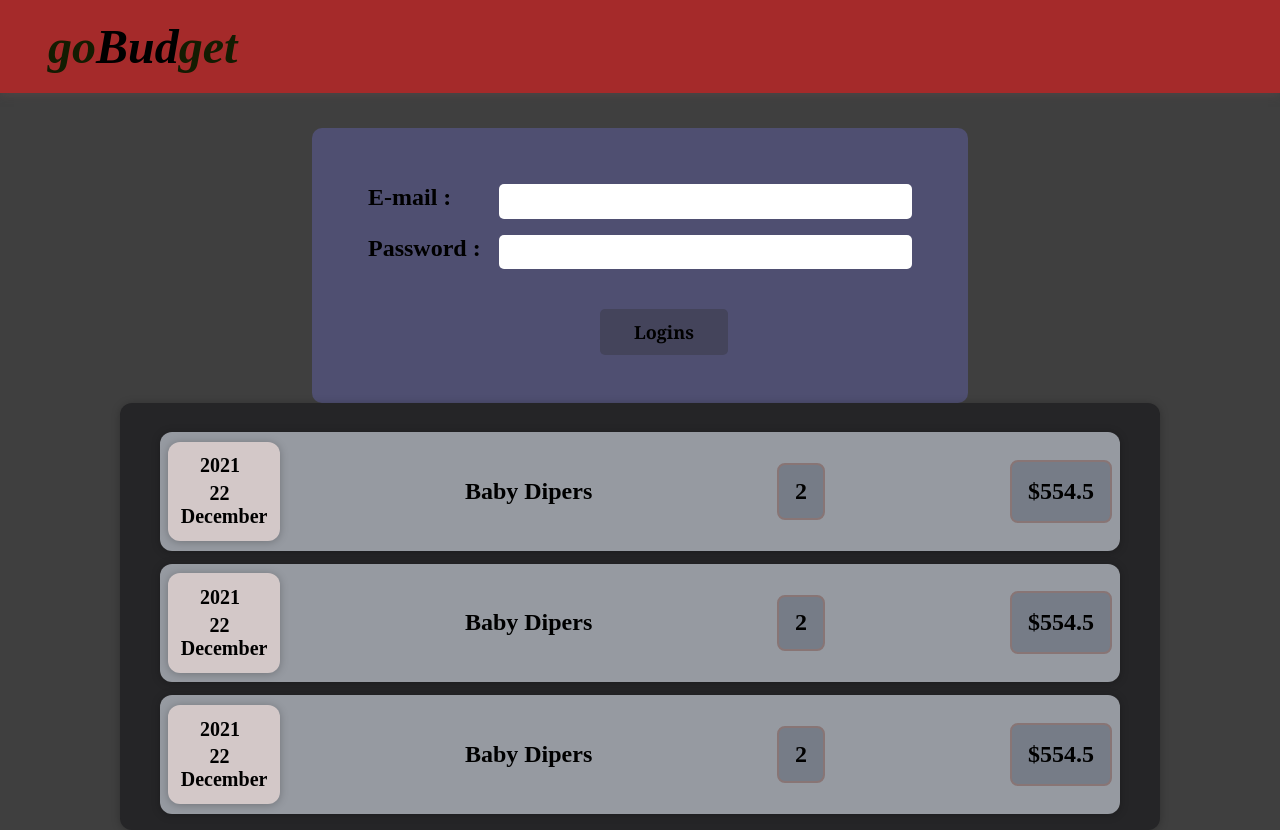
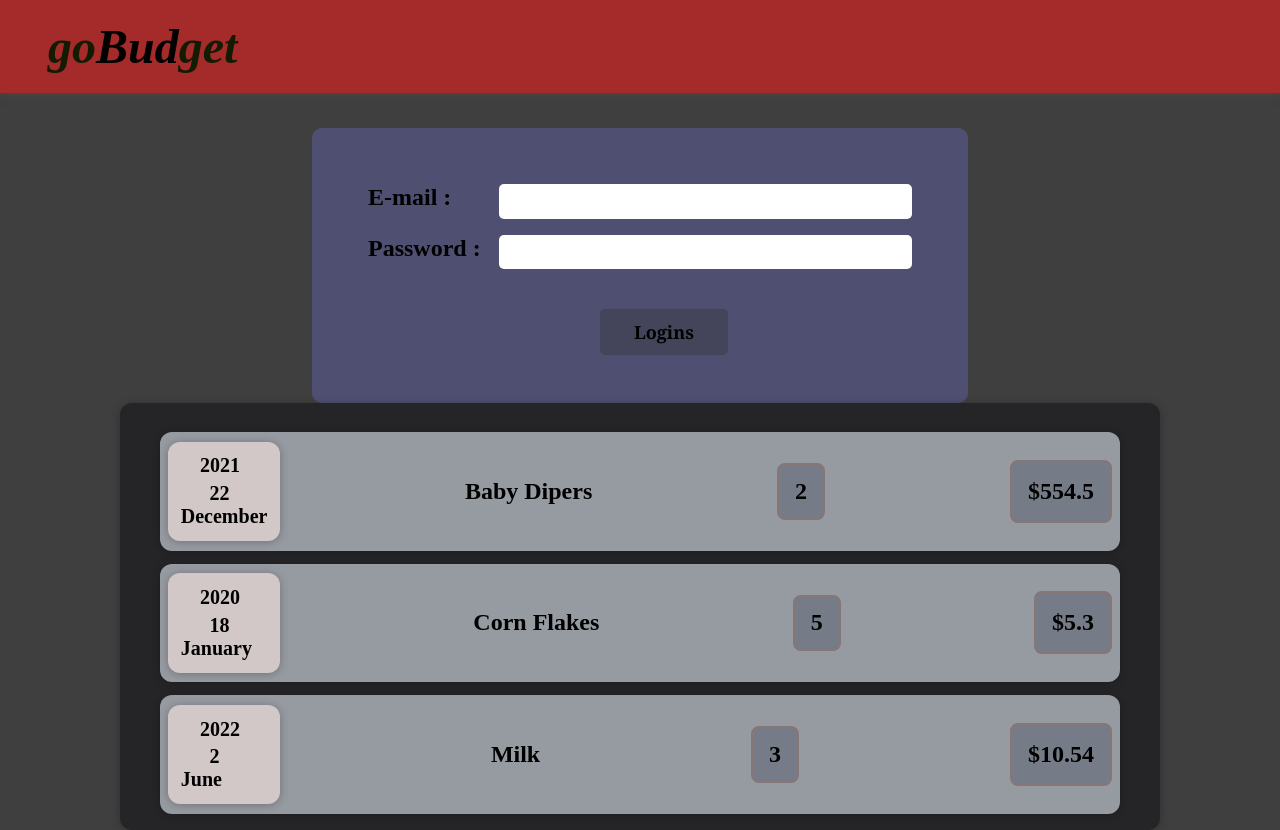
Before and after one commit to ogedengbewisdom/budget, a React (Create React App) app: page / in a window 1280 px wide. Built offline with nearby package versions, Linux system fonts and the light colour scheme.

Commit message:
passing data via props

```diff
--- a/src/Expenses/ExpenseItem.js
+++ b/src/Expenses/ExpenseItem.js
@@ -1,21 +1,17 @@
+import { useContext } from "react"
 import Card from "../Layout/Card"
 import ExpenseDate from "./ExpenseDate"
 import classes from "./ExpenseItem.module.css"
 
-const ExpenseItem = () => {
-
-    const title = "Baby Dipers"
-    const date = new Date ("2021-12-22")
-    const amount = 2
-    const price = 554.5
+const ExpenseItem = (props) => {
 
     return (
 
         <Card className={classes.container}>
-            <ExpenseDate date={date} />
-            <h2>{title}</h2>
-            <h2 className={classes.amount}>{amount}</h2>
-            <h2 className={classes.price}>${price}</h2>
+            <ExpenseDate date={props.date} />
+            <h2>{props.title}</h2>
+            <h2 className={classes.amount}>{props.amount}</h2>
+            <h2 className={classes.price}>${props.price}</h2>
         </Card>
 
     )
```
